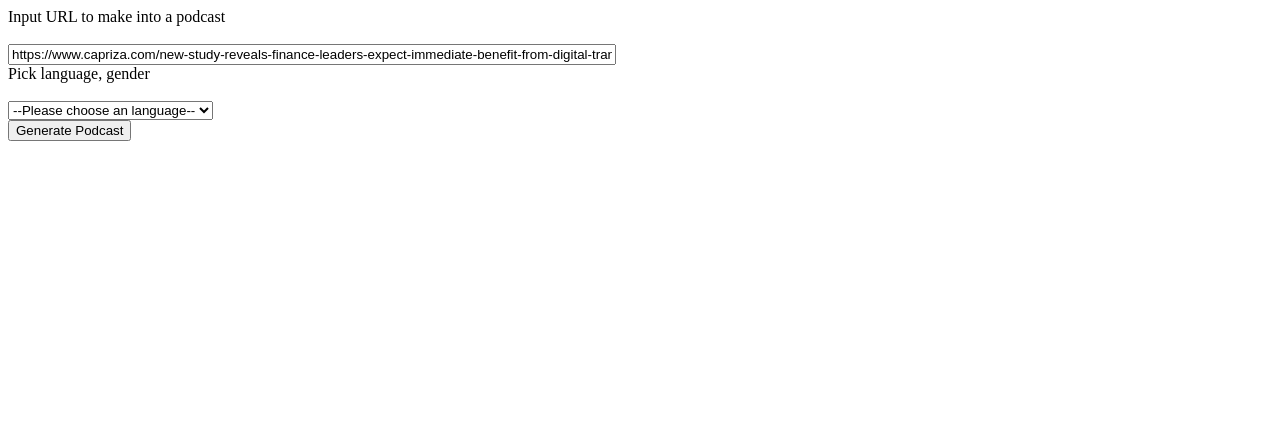
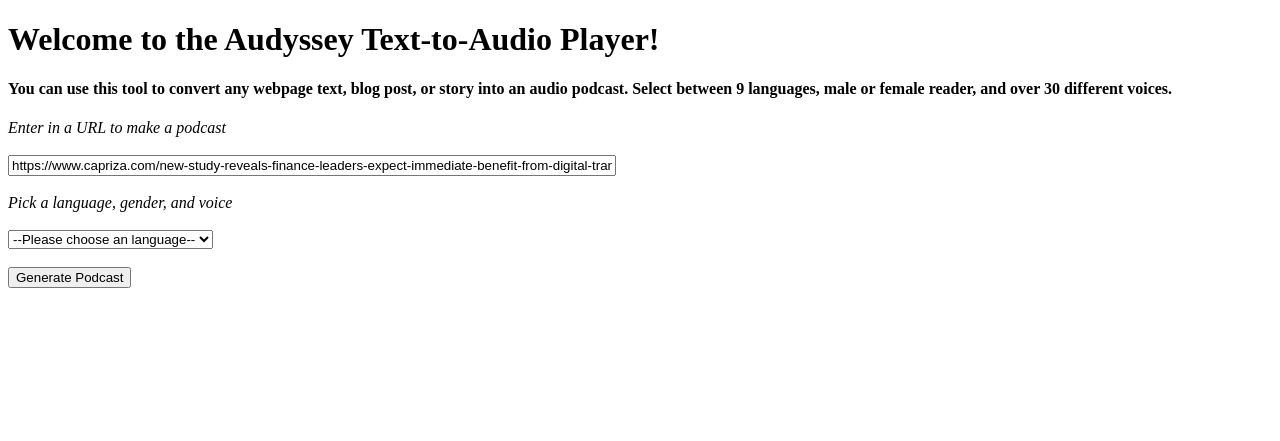
Before and after one commit to beriberikix/audyssey-miniplayer, a plain HTML site: page public/index.html in a window 1280 px wide. Drawn offline with Linux system fonts and the light colour scheme.

Commit message:
Lightly styled, changed text

```diff
--- a/public/index.html
+++ b/public/index.html
@@ -8,12 +8,14 @@
 </head>
 
 <body>
-  <div>Input URL to make into a podcast</div><br>
-  <input type="text" id="url" style="width: 600px" value="https://www.capriza.com/new-study-reveals-finance-leaders-expect-immediate-benefit-from-digital-transformation/"><br>
-  <div>Pick language, gender</div><br>
+  <h1>Welcome to the Audyssey Text-to-Audio Player!</h1>
+  <h4>You can use this tool to convert any webpage text, blog post, or story into an audio podcast. Select between 9 languages, male or female reader, and over 30 different voices.</h4>
+  <div><em>Enter in a URL to make a podcast</em></div><br>
+  <input type="text" id="url" style="width: 600px" value="https://www.capriza.com/new-study-reveals-finance-leaders-expect-immediate-benefit-from-digital-transformation/"><br><br>
+  <div><em>Pick a language, gender, and voice</em></div><br>
   <select name="languages" id="lang">
       <option value="">--Please choose an language--</option>
-  </select><br>
+  </select><br><br>
   <button id="btn">Generate Podcast</button><br>
 
   <!-- <iframe src="https://try.capriza.com/api/play?s=https://www.capriza.com/new-study-reveals-finance-leaders-expect-immediate-benefit-from-digital-transformation/" frameborder="0"></iframe> -->
```
